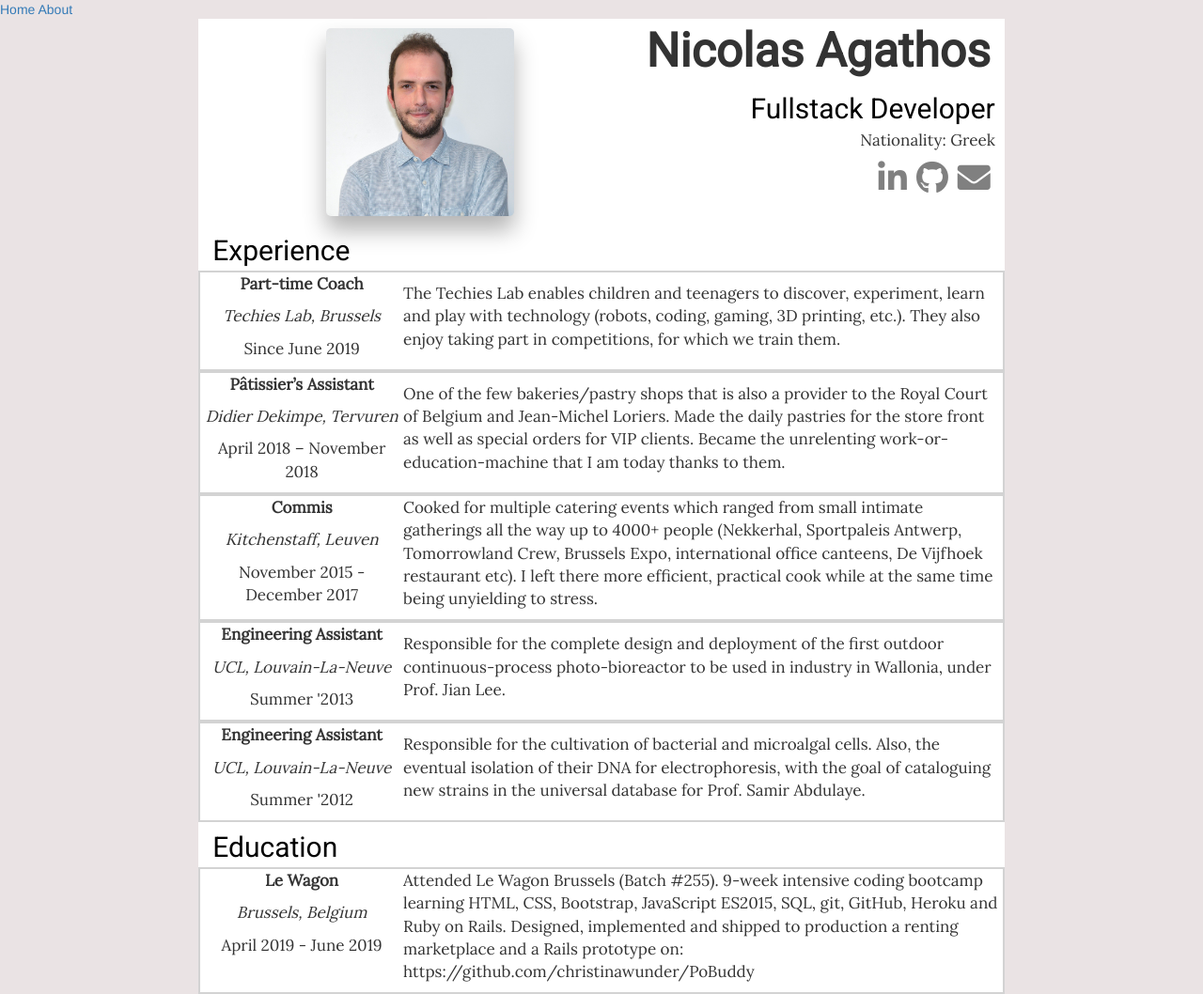
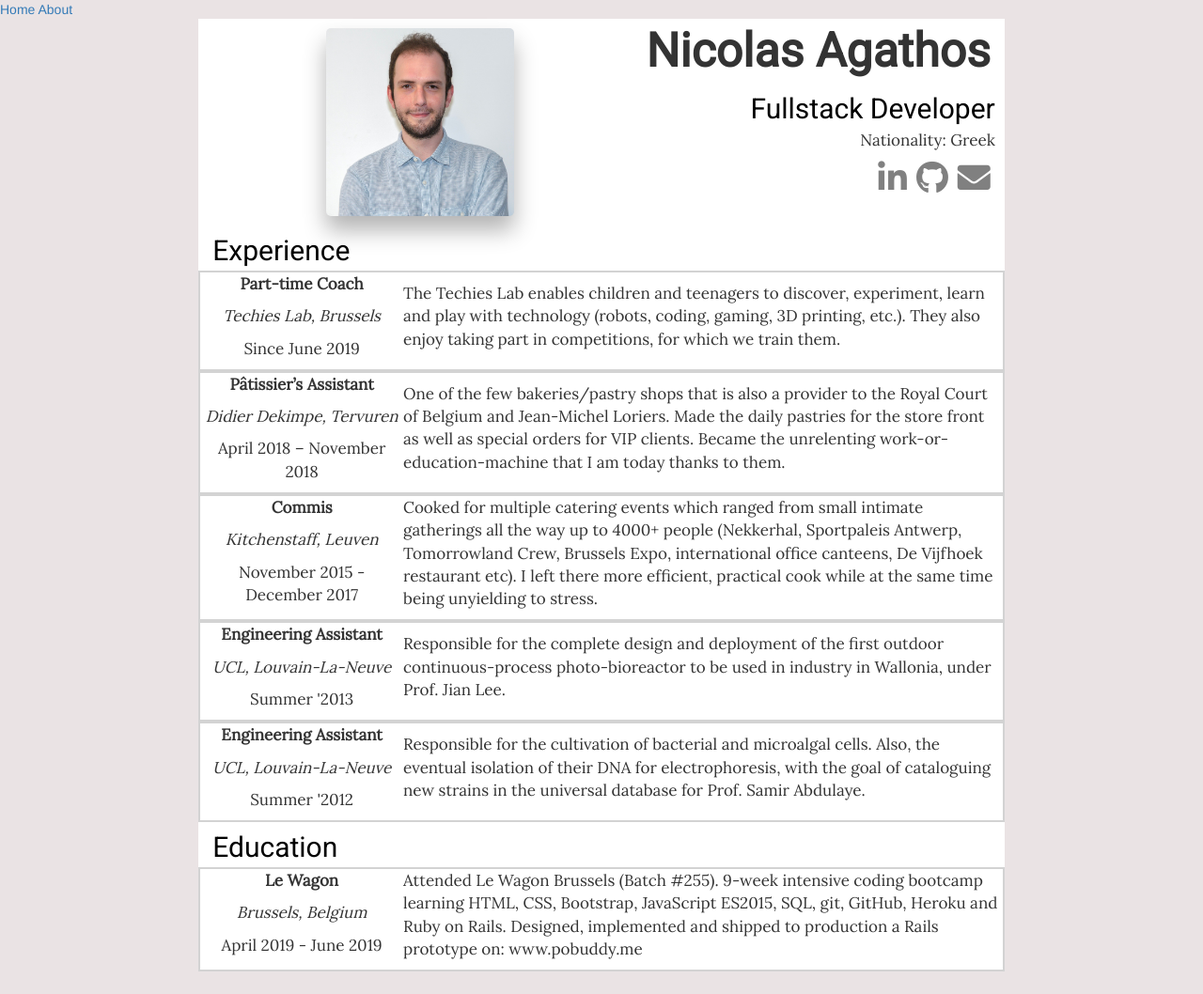
Before and after one commit to Disco-Chef/portfolio-test-jekyll, a Jekyll site: the page built from index.markdown, in a window 1280 px wide. Shown: the whole page at 94% size. Built offline with Jekyll 4.4.1, drawn with Linux system fonts in a browser that asks for light colours; nearby versions of some CDN libraries; after the commit the page ends 1034 px from its top, so only the background shows below that.

Commit message:
links added

```diff
--- a/index.markdown
+++ b/index.markdown
@@ -128,8 +128,8 @@ layout: default
           </div>
         </div>
         <div class="section where">
-          <p>Attended Le Wagon Brussels (Batch #255). 9-week intensive coding bootcamp learning HTML, CSS, Bootstrap, JavaScript ES2015, SQL, git, GitHub, Heroku and Ruby on Rails. Designed, implemented and shipped to production a renting marketplace and a Rails prototype on:
-          https://github.com/christinawunder/PoBuddy</p>
+          <p>Attended Le Wagon Brussels (Batch #255). 9-week intensive coding bootcamp learning HTML, CSS, Bootstrap, JavaScript ES2015, SQL, git, GitHub, Heroku and Ruby on Rails. Designed, implemented and shipped to production a Rails prototype on: www.pobuddy.me
+          </p>
         </div>
       </div>
       </div>
```
